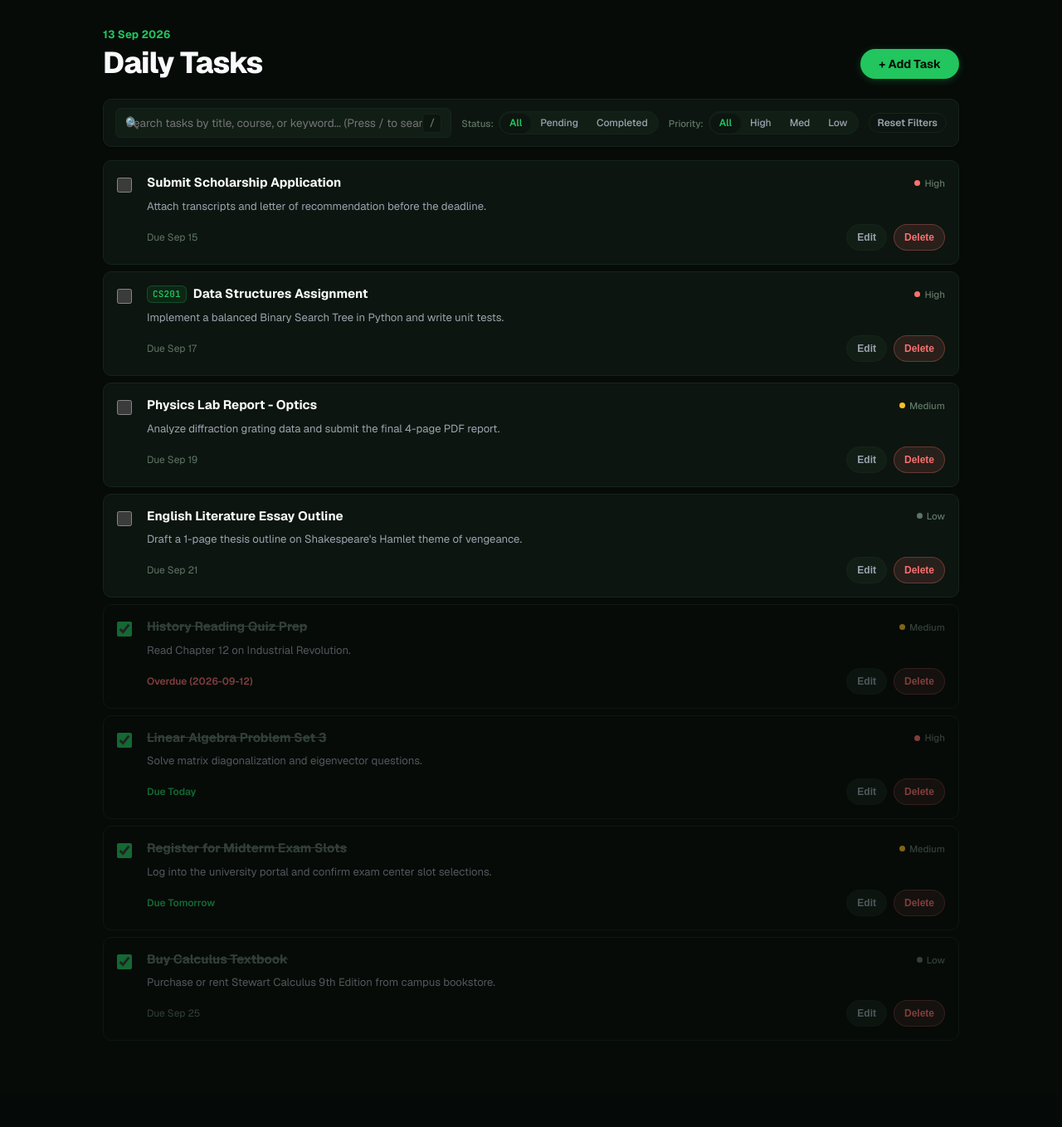
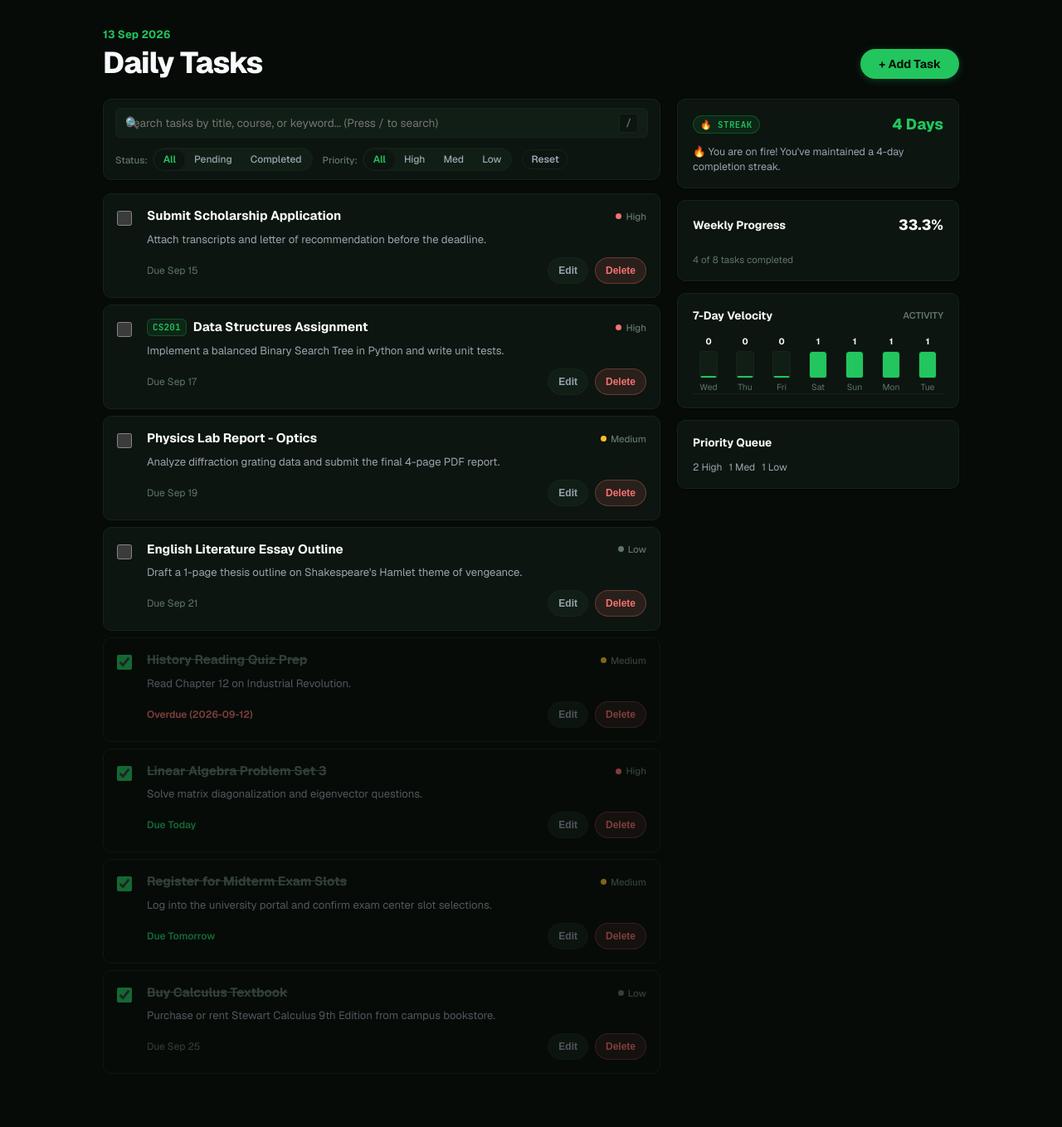
Before and after one commit to Sanjiv215/IIT-PATNA_TASK-MANAGER, a Flask app: page / in a window 1280 px wide. Shown: the part 60-1418 px from the top of the page at 83% size. Before the commit the page ends 1314 px from the top, so only its background shows below. Run offline with Flask 3, Linux system fonts and the light colour scheme; the visitor is signed in with stand-in values (Sample User, id 1); data comes from the database, SQL or seed files in the repository.

Commit message:
feat: implement unified 2-column dashboard layout with live analytics and activity rail

```diff
--- a/static/css/style.css
+++ b/static/css/style.css
@@ -492,6 +492,149 @@ body {
 }
 
 /* -----------------------------------------------------------------
+   Unified 2-Column Dashboard Layout
+   ----------------------------------------------------------------- */
+.dashboard-grid-layout {
+  display: grid;
+  grid-template-columns: 1fr 340px;
+  gap: 20px;
+  align-items: start;
+}
+
+.dashboard-main-column {
+  display: flex;
+  flex-direction: column;
+  gap: 16px;
+  min-width: 0;
+}
+
+.dashboard-side-column {
+  display: flex;
+  flex-direction: column;
+  gap: 14px;
+}
+
+.side-analytics-card {
+  padding: 16px 18px;
+  display: flex;
+  flex-direction: column;
+  gap: 10px;
+  background: var(--bg-surface);
+  border: 1px solid var(--border-subtle);
+  border-radius: var(--radius-md);
+  transition: border-color 0.15s ease;
+}
+
+.side-analytics-card:hover {
+  border-color: #24382c;
+}
+
+.side-card-header {
+  display: flex;
+  justify-content: space-between;
+  align-items: center;
+}
+
+.side-card-title {
+  font-size: 0.85rem;
+  font-weight: 700;
+  color: var(--text-primary);
+}
+
+.side-card-badge {
+  font-family: 'JetBrains Mono', monospace;
+  font-size: 0.68rem;
+  font-weight: 700;
+  color: var(--accent);
+  background: rgba(34, 197, 94, 0.1);
+  border: 1px solid rgba(34, 197, 94, 0.25);
+  padding: 2px 8px;
+  border-radius: var(--radius-pill);
+  letter-spacing: 0.04em;
+}
+
+.side-streak-number {
+  font-family: 'Geist', sans-serif;
+  font-size: 1.15rem;
+  font-weight: 800;
+  color: var(--accent);
+}
+
+.side-motivation-text {
+  font-size: 0.78rem;
+  color: var(--text-secondary);
+  line-height: 1.45;
+}
+
+.side-progress-value {
+  font-size: 1.1rem;
+  font-weight: 800;
+  color: var(--text-primary);
+}
+
+.side-card-sub {
+  font-size: 0.72rem;
+  color: var(--text-muted);
+}
+
+.side-card-sub-label {
+  font-size: 0.7rem;
+  color: var(--text-muted);
+  text-transform: uppercase;
+  font-weight: 600;
+}
+
+.side-activity-chart-container {
+  display: flex;
+  align-items: flex-end;
+  justify-content: space-between;
+  height: 75px;
+  padding-top: 4px;
+  gap: 6px;
+  border-bottom: 1px solid var(--border-subtle);
+}
+
+.side-activity-chart-container .chart-col {
+  flex: 1;
+  display: flex;
+  flex-direction: column;
+  align-items: center;
+  height: 100%;
+  justify-content: flex-end;
+  gap: 3px;
+}
+
+.side-activity-chart-container .chart-bar-wrap {
+  width: 100%;
+  max-width: 22px;
+  height: 48px;
+  background: var(--bg-subtle);
+  border: 1px solid var(--border-subtle);
+  border-radius: 3px;
+  display: flex;
+  align-items: flex-end;
+  overflow: hidden;
+}
+
+.side-activity-chart-container .chart-bar-fill {
+  width: 100%;
+  background: var(--accent);
+  border-radius: 3px 3px 0 0;
+  transition: height 0.25s ease;
+}
+
+.side-activity-chart-container .chart-col-label {
+  font-size: 0.65rem;
+  color: var(--text-muted);
+}
+
+.side-activity-chart-container .chart-col-count {
+  font-size: 0.65rem;
+  font-weight: 700;
+  color: var(--text-primary);
+}
+
+/* -----------------------------------------------------------------
    VIEW 1: Tasks Feed (Toolbar & Cards)
    ----------------------------------------------------------------- */
 .card {
@@ -1485,6 +1628,13 @@ textarea {
 /* -----------------------------------------------------------------
    Responsive Media Queries (Down to 375px Mobile Viewport)
    ----------------------------------------------------------------- */
+@media (max-width: 1024px) {
+  .dashboard-grid-layout {
+    grid-template-columns: 1fr;
+    gap: 16px;
+  }
+}
+
 @media (max-width: 768px) {
   .nav-container {
     padding: 10px 16px;
--- a/static/js/app.js
+++ b/static/js/app.js
@@ -88,6 +88,17 @@ document.addEventListener("DOMContentLoaded", () => {
   const breakdownLow = document.getElementById("breakdown-low");
   const activityChartContainer = document.getElementById("activity-chart-container");
 
+  // DOM: Side Rail Analytics (2-Column Dashboard)
+  const sideStreakCount = document.getElementById("side-streak-count");
+  const sideMotivationText = document.getElementById("side-motivation-text");
+  const sideWeekRate = document.getElementById("side-week-rate");
+  const sideWeekFill = document.getElementById("side-week-fill");
+  const sideTasksRatio = document.getElementById("side-tasks-ratio");
+  const sideActivityChartContainer = document.getElementById("side-activity-chart-container");
+  const sideBreakdownHigh = document.getElementById("side-breakdown-high");
+  const sideBreakdownMed = document.getElementById("side-breakdown-med");
+  const sideBreakdownLow = document.getElementById("side-breakdown-low");
+
   // DOM: Modal
   const taskModal = document.getElementById("task-modal");
   const taskForm = document.getElementById("task-form");
@@ -110,6 +121,7 @@ document.addEventListener("DOMContentLoaded", () => {
   function init() {
     renderCurrentDate();
     fetchTasksAndStats();
+    fetchProgressAnalytics();
     fetchReminders();
     attachEventListeners();
   }
@@ -494,39 +506,48 @@ document.addEventListener("DOMContentLoaded", () => {
   }
 
   function renderProgressView(data) {
-    // Motivational Message & Streak
-    progressMotivationTitle.textContent = data.motivational_message;
-    progressStreakCount.textContent = data.current_streak_days;
+    // 1. Full Progress View
+    if (progressMotivationTitle) progressMotivationTitle.textContent = data.motivational_message;
+    if (progressStreakCount) progressStreakCount.textContent = data.current_streak_days;
+    if (progressWeekRate) progressWeekRate.textContent = `${data.completion_rate_week}%`;
+    if (progressWeekFill) progressWeekFill.style.width = `${Math.min(100, Math.max(0, data.completion_rate_week))}%`;
+    if (progressOverallRate) progressOverallRate.textContent = `${data.completion_rate_overall}%`;
+    if (progressOverallFill) progressOverallFill.style.width = `${Math.min(100, Math.max(0, data.completion_rate_overall))}%`;
+    if (progressTasksRatio) progressTasksRatio.textContent = `${data.completed_tasks} of ${data.total_tasks} tasks completed`;
+    if (breakdownHigh) breakdownHigh.textContent = `${data.priority_breakdown.High || 0} High`;
+    if (breakdownMed) breakdownMed.textContent = `${data.priority_breakdown.Medium || 0} Med`;
+    if (breakdownLow) breakdownLow.textContent = `${data.priority_breakdown.Low || 0} Low`;
 
-    // Progress Bars
-    progressWeekRate.textContent = `${data.completion_rate_week}%`;
-    progressWeekFill.style.width = `${Math.min(100, Math.max(0, data.completion_rate_week))}%`;
+    // 2. Side Rail Analytics (2-Column Dashboard)
+    if (sideStreakCount) sideStreakCount.textContent = `${data.current_streak_days} ${data.current_streak_days === 1 ? "Day" : "Days"}`;
+    if (sideMotivationText) sideMotivationText.textContent = data.motivational_message;
+    if (sideWeekRate) sideWeekRate.textContent = `${data.completion_rate_week}%`;
+    if (sideWeekFill) sideWeekFill.style.width = `${Math.min(100, Math.max(0, data.completion_rate_week))}%`;
+    if (sideTasksRatio) sideTasksRatio.textContent = `${data.completed_tasks} of ${data.total_tasks} tasks completed`;
+    if (sideBreakdownHigh) sideBreakdownHigh.textContent = `${data.priority_breakdown.High || 0} High`;
+    if (sideBreakdownMed) sideBreakdownMed.textContent = `${data.priority_breakdown.Medium || 0} Med`;
+    if (sideBreakdownLow) sideBreakdownLow.textContent = `${data.priority_breakdown.Low || 0} Low`;
 
-    progressOverallRate.textContent = `${data.completion_rate_overall}%`;
-    progressOverallFill.style.width = `${Math.min(100, Math.max(0, data.completion_rate_overall))}%`;
-    progressTasksRatio.textContent = `${data.completed_tasks} of ${data.total_tasks} tasks completed`;
-
-    // Priority Breakdown
-    breakdownHigh.textContent = `${data.priority_breakdown.High || 0} High`;
-    breakdownMed.textContent = `${data.priority_breakdown.Medium || 0} Med`;
-    breakdownLow.textContent = `${data.priority_breakdown.Low || 0} Low`;
-
-    // 7-Day Velocity Chart
+    // 3. Velocity Charts (Full view and Side rail)
     renderActivityChart(data.daily_completion_history || []);
   }
 
   function renderActivityChart(history) {
-    activityChartContainer.innerHTML = "";
+    const containers = [activityChartContainer, sideActivityChartContainer].filter(Boolean);
+    containers.forEach(container => {
+      container.innerHTML = "";
+    });
+
     if (history.length === 0) return;
-
     const maxCount = Math.max(1, ...history.map(h => h.count));
 
+    containers.forEach(container => {
       history.forEach(day => {
         const col = document.createElement("div");
         col.className = "chart-col";
 
         const heightPercent = Math.round((day.count / maxCount) * 100);
-      const displayHeight = day.count > 0 ? Math.max(15, heightPercent) : 4;
+        const displayHeight = day.count > 0 ? Math.max(18, heightPercent) : 5;
 
         col.innerHTML = `
           <span class="chart-col-count">${day.count}</span>
@@ -535,7 +556,8 @@ document.addEventListener("DOMContentLoaded", () => {
           </div>
           <span class="chart-col-label">${escapeHtml(day.day_name)}</span>
         `;
-      activityChartContainer.appendChild(col);
+        container.appendChild(col);
+      });
     });
   }
 
--- a/templates/index.html
+++ b/templates/index.html
@@ -84,9 +84,12 @@
     </div>
 
     <!-- ========================================================= -->
-    <!-- VIEW 1: TASKS FEED (Default) -->
+    <!-- VIEW 1: TASKS FEED (Unified 2-Column Dashboard Layout) -->
     <!-- ========================================================= -->
     <div id="view-tasks" class="view-panel active">
+      <div class="dashboard-grid-layout">
+        <!-- Left Main Column: Tasks Feed -->
+        <div class="dashboard-main-column">
           <!-- Toolbar: Search & Segmented Filtering -->
           <section class="toolbar-section card">
             <div class="search-box">
@@ -117,7 +120,7 @@
               </div>
 
               <button type="button" id="reset-filters-btn" class="btn btn-secondary btn-sm" title="Reset all search and filter conditions">
-            Reset Filters
+                Reset
               </button>
             </div>
           </section>
@@ -129,11 +132,60 @@
               <!-- Rendered via JavaScript -->
             </div>
 
-        <!-- Empty State Graphic (Matching reference design) -->
+            <!-- Empty State Graphic -->
             <div id="empty-state" class="empty-state-box" style="display:none;">
               <p class="empty-state-msg">No tasks added for today.</p>
             </div>
           </section>
+        </div>
+
+        <!-- Right Side Column: Live Learning Analytics & Progress Rail -->
+        <aside class="dashboard-side-column">
+          <!-- Streak & Motivation Card -->
+          <div class="card side-analytics-card motivation-mini-card">
+            <div class="side-card-header">
+              <span class="side-card-badge">🔥 STREAK</span>
+              <span class="side-streak-number" id="side-streak-count">0 Days</span>
+            </div>
+            <p class="side-motivation-text" id="side-motivation-text">Ready to study? Add your deadlines and start checking off tasks!</p>
+          </div>
+
+          <!-- Weekly Completion Gauge Card -->
+          <div class="card side-analytics-card">
+            <div class="side-card-header">
+              <span class="side-card-title">Weekly Progress</span>
+              <span class="side-progress-value" id="side-week-rate">0%</span>
+            </div>
+            <div class="progress-gauge-bar">
+              <div class="progress-gauge-fill" id="side-week-fill" style="width: 0%;"></div>
+            </div>
+            <div class="side-card-sub" id="side-tasks-ratio">0 of 0 tasks completed</div>
+          </div>
+
+          <!-- 7-Day Completion Velocity Chart -->
+          <div class="card side-analytics-card">
+            <div class="side-card-header">
+              <span class="side-card-title">7-Day Velocity</span>
+              <span class="side-card-sub-label">Activity</span>
+            </div>
+            <div class="side-activity-chart-container" id="side-activity-chart-container">
+              <!-- Rendered via JS -->
+            </div>
+          </div>
+
+          <!-- Urgency & Priority Breakdown Card -->
+          <div class="card side-analytics-card">
+            <div class="side-card-header">
+              <span class="side-card-title">Priority Queue</span>
+            </div>
+            <div class="priority-breakdown-row">
+              <span class="badge badge-high" id="side-breakdown-high">0 High</span>
+              <span class="badge badge-medium" id="side-breakdown-med">0 Med</span>
+              <span class="badge badge-low" id="side-breakdown-low">0 Low</span>
+            </div>
+          </div>
+        </aside>
+      </div>
     </div>
 
     <!-- ========================================================= -->
```
Lines whose indentation alone changed are shown as unchanged.
